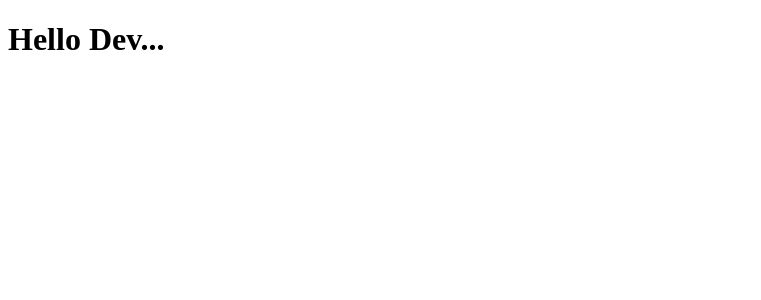
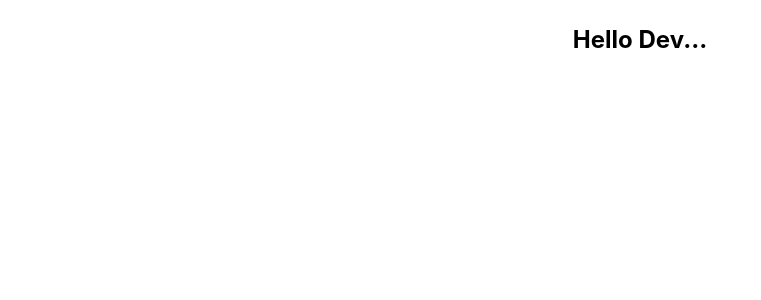
Before and after one commit to MizanurRahman-git/Next-level-Weather-App, a React (Vite) app: page / in a window 1280 px wide. Shown: the top 300 px of the page, without its empty margins (0-761 px from the left). Built offline with nearby package versions, Linux system fonts and the light colour scheme.

Commit message:
installed tailwindcss and configure done

```diff
--- a/package.json
+++ b/package.json
@@ -10,8 +10,10 @@
     "preview": "vite preview"
   },
   "dependencies": {
+    "@tailwindcss/vite": "^4.3.3",
     "react": "^19.2.8",
-    "react-dom": "^19.2.8"
+    "react-dom": "^19.2.8",
+    "tailwindcss": "^4.3.3"
   },
   "devDependencies": {
     "@eslint/js": "^10.0.1",
--- a/src/App.jsx
+++ b/src/App.jsx
@@ -1,15 +1,9 @@
-import { useState } from 'react'
-import heroImg from './assets/hero.png'
-import reactLogo from './assets/react.svg'
-import viteLogo from './assets/vite.svg'
-import './App.css'
-
 function App() {
-  const [count, setCount] = useState(0)
-
-  return <div>
-    <h1>Hello Dev...</h1>
-  </div>
+  return (
+    <div className="text-center mt-6">
+      <h1 className="text-2xl font-bold">Hello Dev...</h1>
+    </div>
+  );
 }
 
-export default App
+export default App;
--- a/src/index.css
+++ b/src/index.css
@@ -0,0 +1 @@
+@import "tailwindcss";
--- a/vite.config.js
+++ b/vite.config.js
@@ -1,7 +1,8 @@
-import react from '@vitejs/plugin-react'
-import { defineConfig } from 'vite'
+import react from "@vitejs/plugin-react";
+import { defineConfig } from "vite";
+import tailwindcss from "@tailwindcss/vite";
 
 // https://vite.dev/config/
 export default defineConfig({
-  plugins: [react()],
-})
+  plugins: [tailwindcss(), react()],
+});
```
Also changed, not shown: 1 other file (tests, documents, lock files or other folders).
